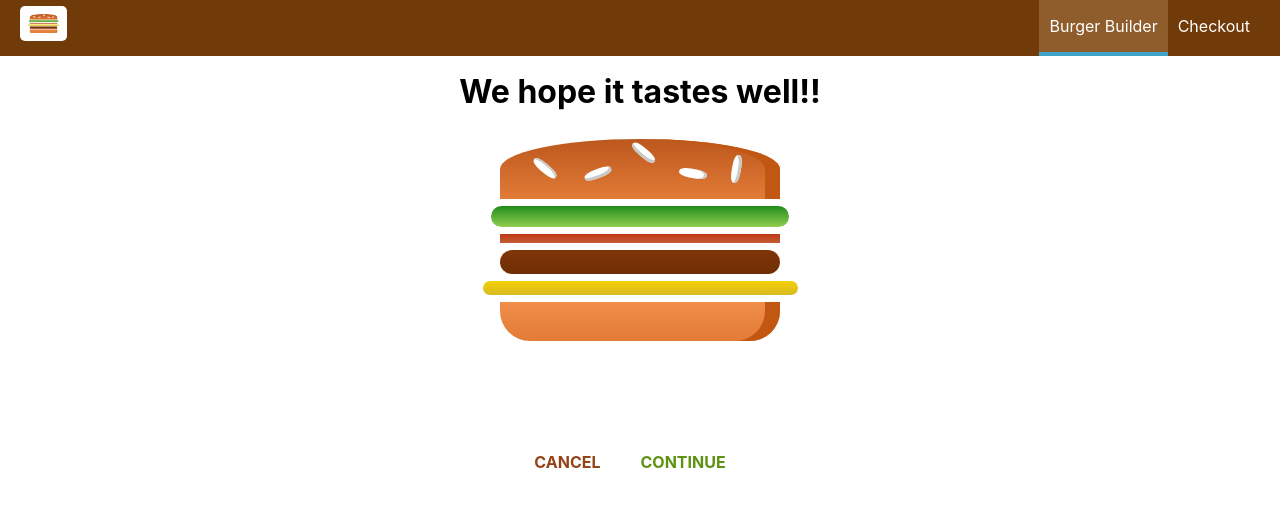
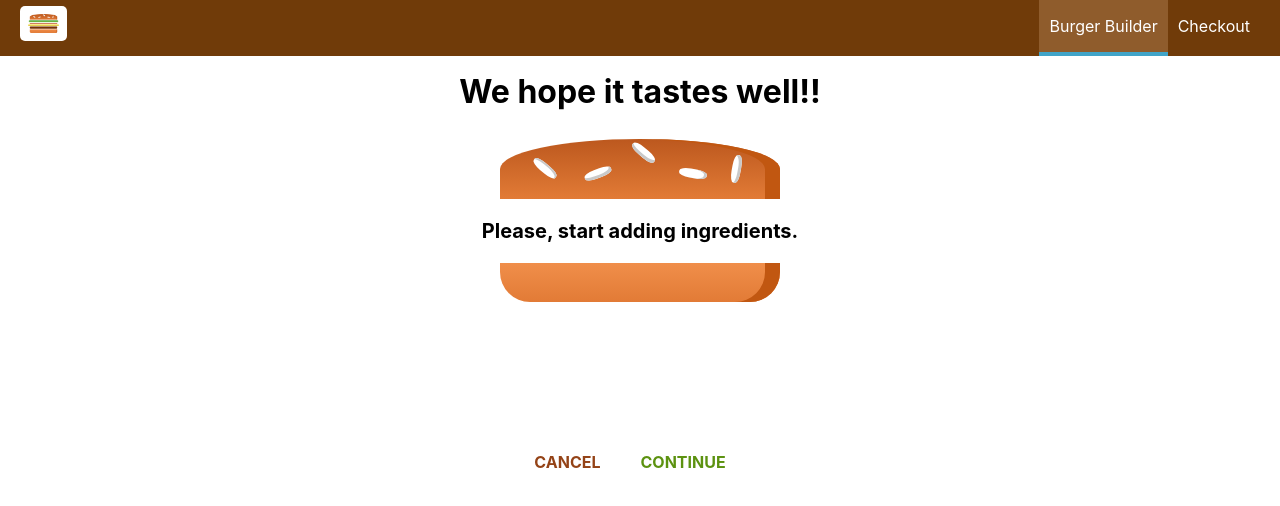
Before and after one commit to ankush953/burger-builder, a React (Create React App) app: page /checkout in a window 1280 px wide. Shown: the top 506 px of the page. Built offline with nearby package versions, Linux system fonts and the light colour scheme.

Commit message:
dynamic checkout

```diff
--- a/src/containers/BurgerBuilder/BurgerBuilder.js
+++ b/src/containers/BurgerBuilder/BurgerBuilder.js
@@ -88,7 +88,18 @@ class BurgerBuilder extends Component {
   };
 
   continuePurchaseHandler = () => {
-    this.props.history.push('/checkout');
+    const queryParams = [];
+    for (let key in this.state.ingredients) {
+      queryParams.push(
+        encodeURIComponent(key) +
+          "=" +
+          encodeURIComponent(this.state.ingredients[key])
+      );
+    }
+    this.props.history.push({
+      pathname: "/checkout",
+      search: queryParams.join("&"),
+    });
     // this.setState({ loading: true });
     // let data = {
     //   ingredients: this.state.ingredients,
--- a/src/containers/Checkout/Checkout.js
+++ b/src/containers/Checkout/Checkout.js
@@ -19,6 +19,16 @@ class Checkout extends Component {
     this.props.history.push("/checkout/continue");
   };
 
+  componentDidMount() {
+    console.log(this.props);
+    const query = new URLSearchParams(this.props.location.search);
+    const ingredients = {};
+    for (let pair of query.entries()) {
+      ingredients[pair[0]] = +pair[1];
+    }
+    this.setState({ ingredients: ingredients });
+  }
+
   render() {
     return (
       <div>
```
